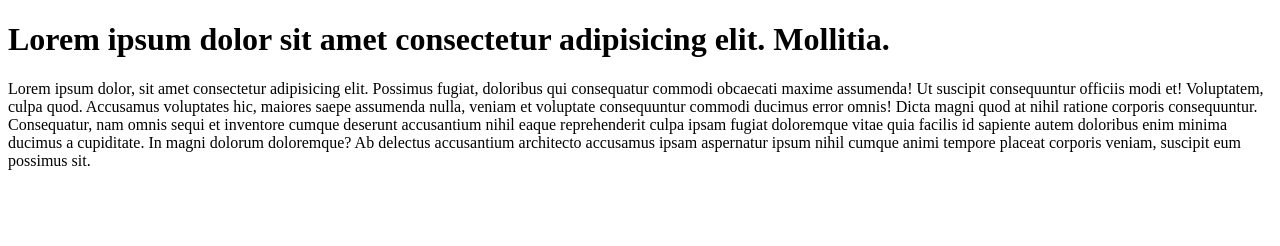
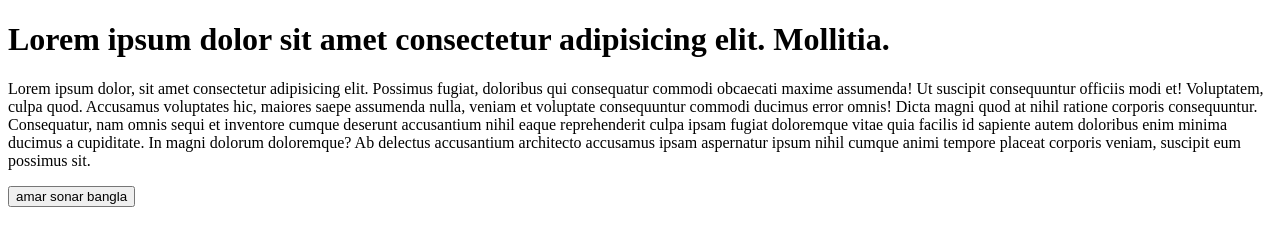
Before and after one commit to Rezaee-Rabbi/new-pc, a plain HTML site: page index.html in a window 1280 px wide. Drawn offline with Linux system fonts and the light colour scheme.

Commit message:
new commit

```diff
--- a/index.html
+++ b/index.html
@@ -18,6 +18,8 @@
         autem doloribus enim minima ducimus a cupiditate. In magni dolorum doloremque? Ab delectus accusantium
         architecto accusamus ipsam aspernatur ipsum nihil cumque animi tempore placeat corporis veniam, suscipit eum
         possimus sit.</p>
+
+    <button>amar sonar bangla</button>
 </body>
 
 </html>
```
